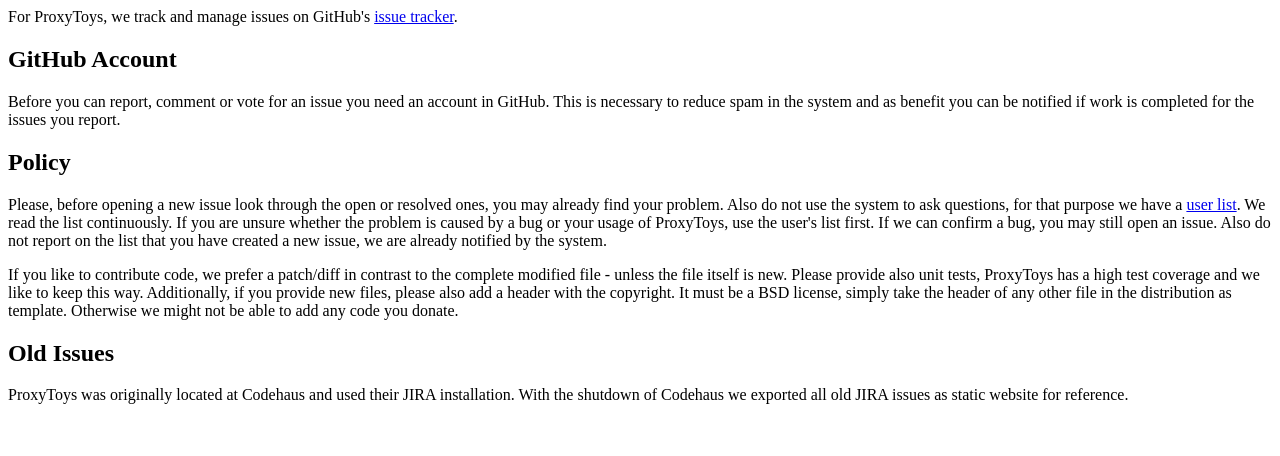
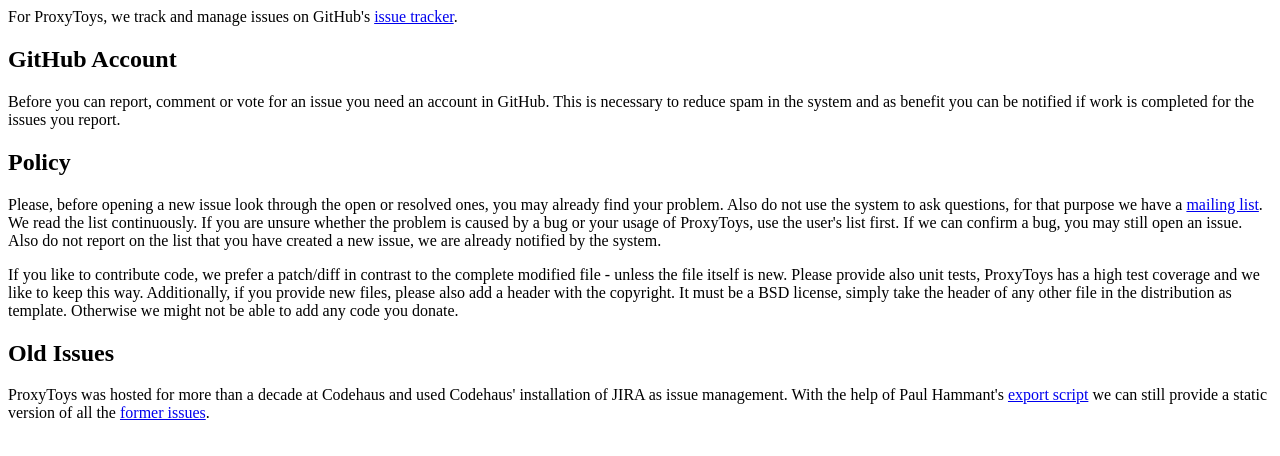
Before and after one commit to proxytoys/proxytoys, a plain HTML site: page website/src/site/content/issues.html in a window 1280 px wide. Drawn offline with Linux system fonts and the light colour scheme.

Commit message:
Wording and add link to JIRA export.

```diff
--- a/website/src/site/content/issues.html
+++ b/website/src/site/content/issues.html
@@ -24,7 +24,7 @@
     <h2 id="policy">Policy</h2>
 
     <p>Please, before opening a new issue look through the open or resolved ones, you may already find your problem. Also do not
-    use the system to ask questions, for that purpose we have a <a href="mailing-lists.html">user list</a>. We read the list continuously.
+    use the system to ask questions, for that purpose we have a <a href="mailing-lists.html">mailing list</a>. We read the list continuously.
     If you are unsure whether the problem is caused by a bug or your usage of ProxyToys, use the user's list first. If we can confirm a bug,
     you may still open an issue. Also do not report on the list that you have created a new issue, we are already notified by the system.</p>
 
@@ -35,7 +35,8 @@
 
     <h2 id="old-issues">Old Issues</h2>
 
-    <p>ProxyToys was originally located at Codehaus and used their JIRA installation. With the shutdown of Codehaus we exported all old JIRA
-    issues as static website for reference.</p>
+    <p>ProxyToys was hosted for more than a decade at Codehaus and used Codehaus' installation of JIRA as issue management. With the help of
+    Paul Hammant's <a href="https://github.com/paul-hammant/JIRA_exporter">export script</a> we can still provide a static version of all the
+    <a href="jira/">former issues</a>.</p>
   </body>
 </html>
```
